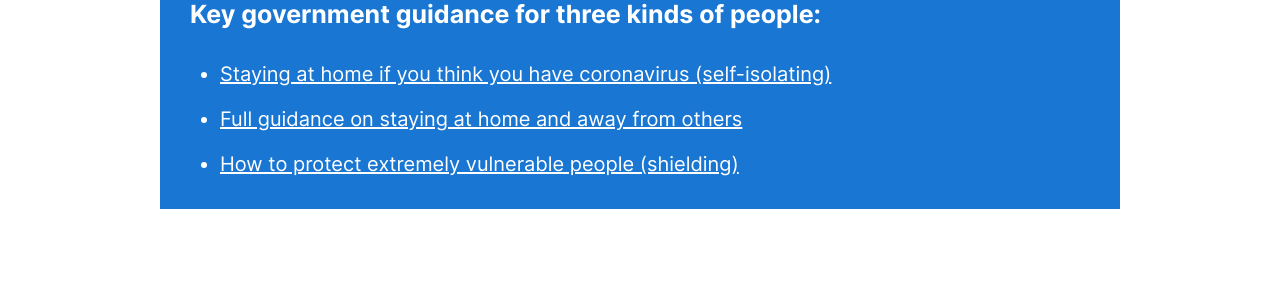
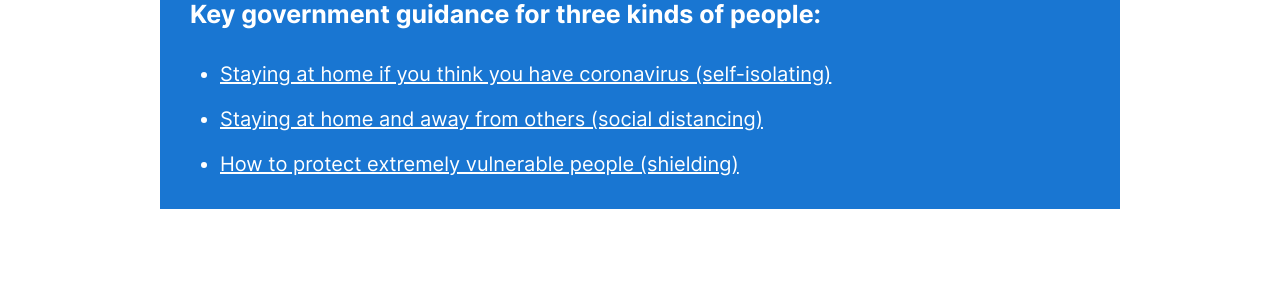
Before and after one commit to cognisant/qphl.co, a Jekyll site: the page built from coronavirus.md, in a window 1280 px wide and 900 px high. Shown: the part 436-736 px from the top of the window. Built offline with Jekyll 4.4.1, drawn with Linux system fonts in a browser that asks for light colours.

Commit message:
Updates text to match GOV.UK

```diff
--- a/_includes/gov-info.html
+++ b/_includes/gov-info.html
@@ -2,7 +2,7 @@
     <h2>Key government guidance for three kinds of people:</h2>
     <ul>
         <li><a href="https://www.gov.uk/government/publications/covid-19-stay-at-home-guidance">Staying at home if you think you have coronavirus (self-isolating)</a></li>
-        <li><a href="https://www.gov.uk/government/publications/full-guidance-on-staying-at-home-and-away-from-others">Full guidance on staying at home and away from others</a></li>
+        <li><a href="https://www.gov.uk/government/publications/full-guidance-on-staying-at-home-and-away-from-others">Staying at home and away from others (social distancing)</a></li>
         <li><a href="https://www.gov.uk/government/publications/guidance-on-shielding-and-protecting-extremely-vulnerable-persons-from-covid-19/guidance-on-shielding-and-protecting-extremely-vulnerable-persons-from-covid-19">How to protect extremely vulnerable people (shielding)</a></li>
     </ul>
 </div>
```
